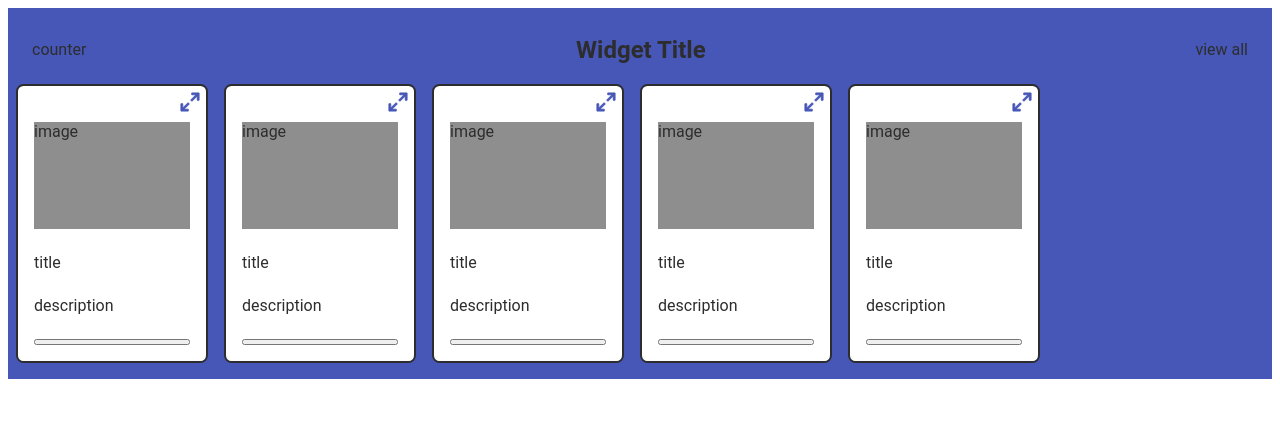
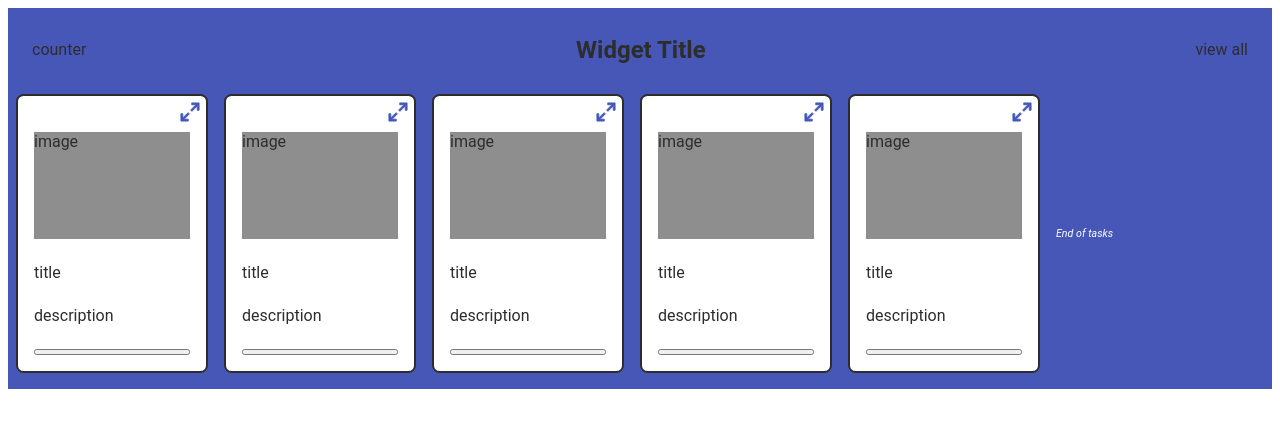
Before and after one commit to scott-gr/onboarding-widget, a plain HTML site: page index.html in a window 1280 px wide. Drawn offline with Linux system fonts and the light colour scheme.

Commit message:
animation

```diff
--- a/style.css
+++ b/style.css
@@ -34,13 +34,13 @@
 }
 
 /* scrolling group of task cards */
-@media screen and (min-width: 430px) {
 .taskGroup {
   display: flex;
   flex-wrap: nowrap;
   height: auto;
   overflow-x: auto;
   overflow-y: hidden;
+  padding-top: var(--s-1);
   scrollbar-color: #fff #000;
 }
 .taskGroup > * {
@@ -68,7 +68,17 @@
     #000 0.75rem
   );
 }
+
+.taskGroup::after {
+  content: 'End of tasks';
+  align-self: center;
+  padding: var(--s0);
+  text-align: center;
+  color: var(--color-white);
+  font-style: italic;
+  font-size: var(--s-1);
 }
+
 /* card container, contains icon and cardcontent */
 .taskCard {
   padding: var(--s0);
@@ -78,6 +88,15 @@
   border: 2px solid var(--color-black);
   border-radius: 7.5px;
   width: 12rem;
+  transition: border .125s, transform .125s;
+  transition-timing-function: ease-out;
+}
+
+.taskCard:hover {
+  border: 2px solid var(--color-orange);
+  transform: scale(1.02) translateY(-2px);
+  cursor: pointer;
+
 }
 
 .cardContent {
```
Lines whose indentation alone changed are shown as unchanged.
